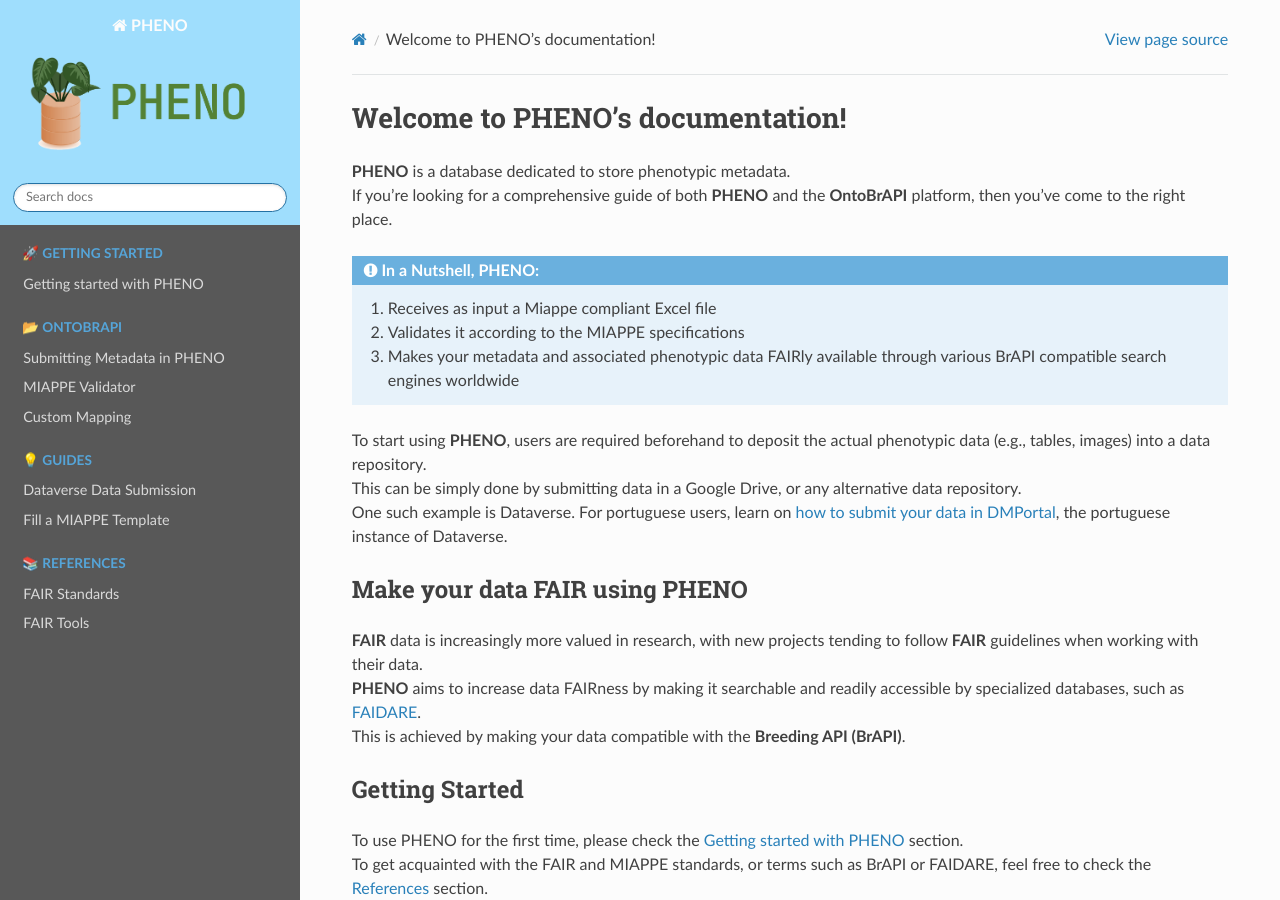
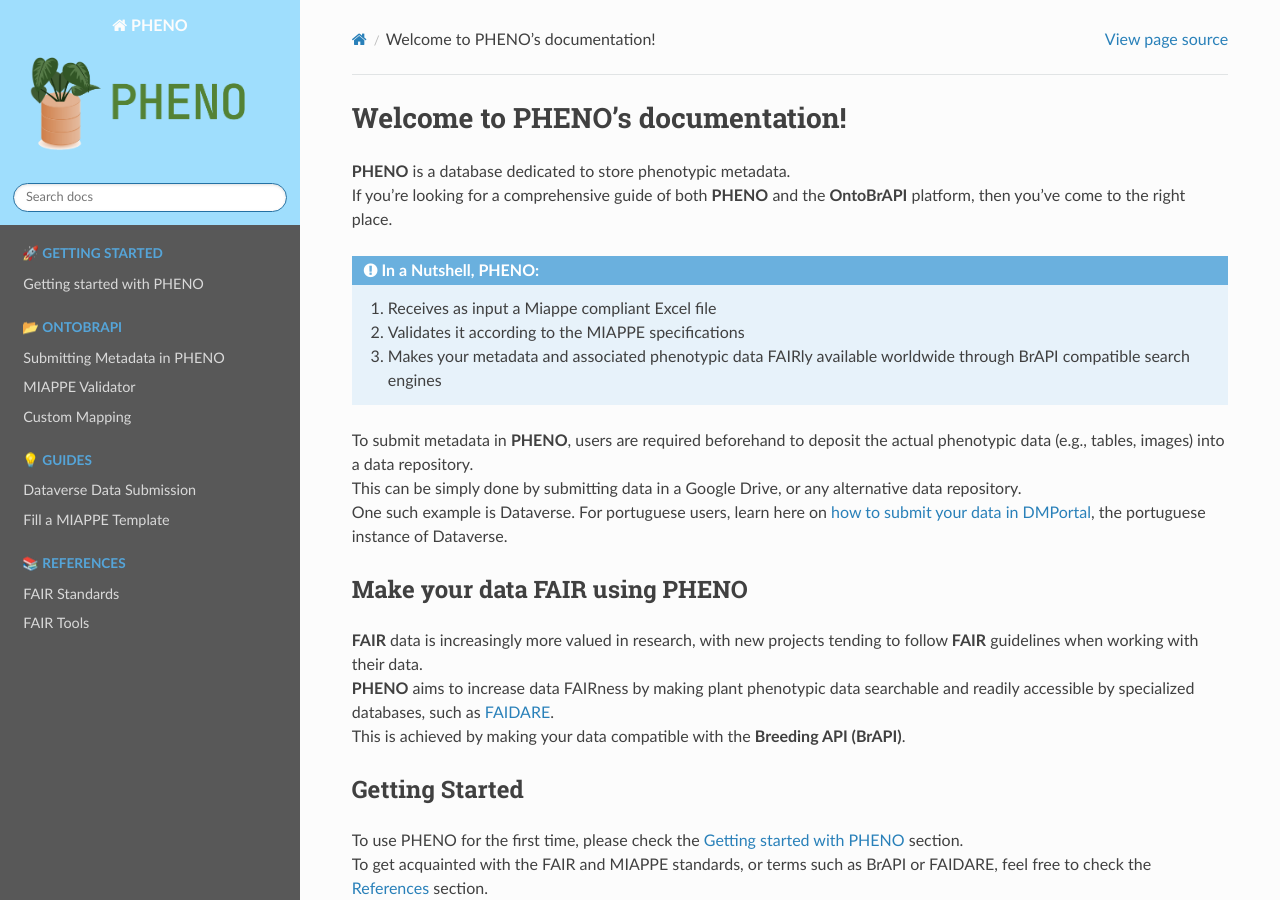
Before and after one commit to hmrodrigues99/PHENO_Docs, a Sphinx documentation site: the page built from docs/source/index.rst, in a window 1280 px wide and 900 px high. Built offline with Sphinx 7.4.7 and the Read the Docs theme 2.0.0, drawn with Linux system fonts in a browser that asks for light colours.

Commit message:
Update index.rst

```diff
--- a/docs/source/index.rst
+++ b/docs/source/index.rst
@@ -39,17 +39,17 @@
 
    1. Receives as input a Miappe compliant Excel file
    2. Validates it according to the MIAPPE specifications
-   3. Makes your metadata and associated phenotypic data FAIRly available through various BrAPI compatible search engines worldwide
+   3. Makes your metadata and associated phenotypic data FAIRly available worldwide through BrAPI compatible search engines
 
-| To start using **PHENO**, users are required beforehand to deposit the actual phenotypic data (e.g., tables, images) into a data repository.
+| To submit metadata in **PHENO**, users are required beforehand to deposit the actual phenotypic data (e.g., tables, images) into a data repository.
 | This can be simply done by submitting data in a Google Drive, or any alternative data repository.
-| One such example is Dataverse. For portuguese users, learn on :ref:`how to submit your data in DMPortal<dataverse>`, the portuguese instance of Dataverse.
+| One such example is Dataverse. For portuguese users, learn here on :ref:`how to submit your data in DMPortal<dataverse>`, the portuguese instance of Dataverse.
 
 Make your data FAIR using PHENO
 -------------------------------
 
 | **FAIR** data is increasingly more valued in research, with new projects tending to follow **FAIR** guidelines when working with their data.
-| **PHENO** aims to increase data FAIRness by making it searchable and readily accessible by specialized databases, such as `FAIDARE <https://urgi.versailles.inra.fr/faidare/>`_.
+| **PHENO** aims to increase data FAIRness by making plant phenotypic data searchable and readily accessible by specialized databases, such as `FAIDARE <https://urgi.versailles.inra.fr/faidare/>`_.
 | This is achieved by making your data compatible with the **Breeding API (BrAPI)**.
 
 Getting Started
```
